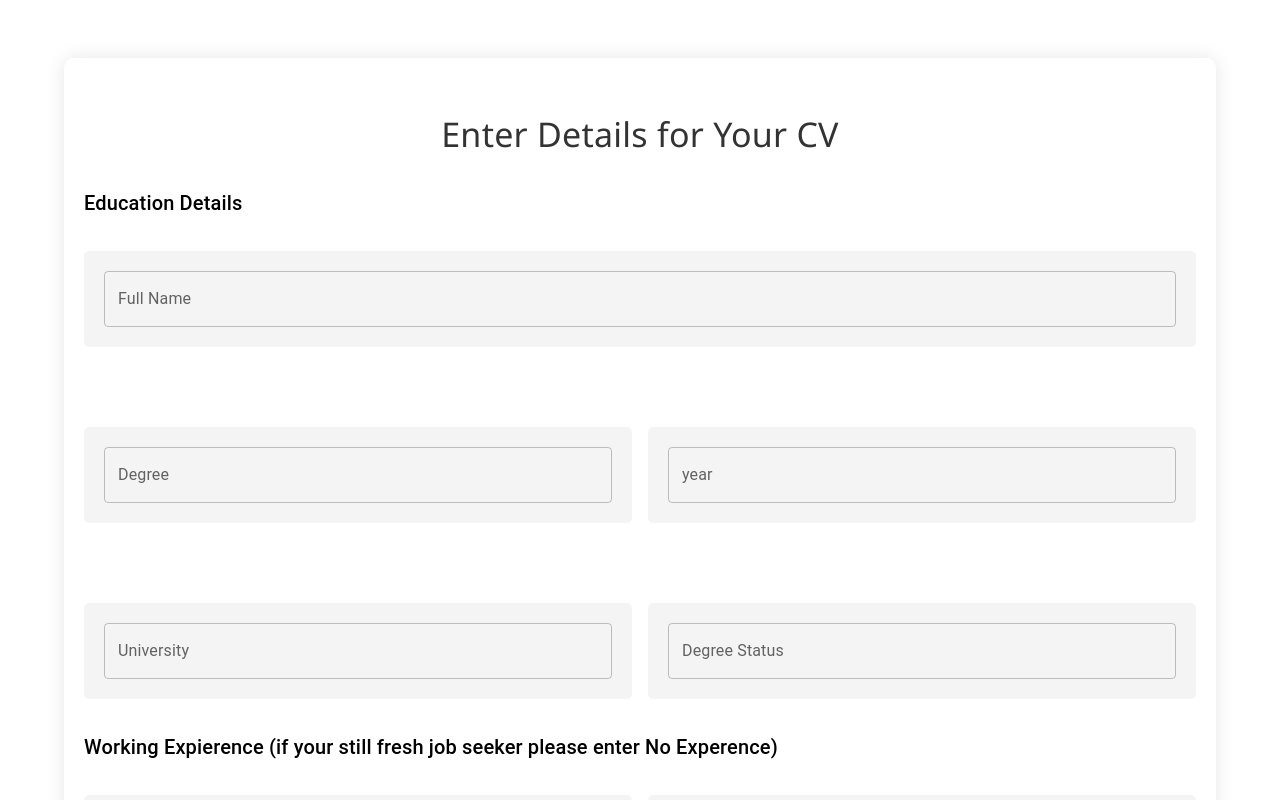
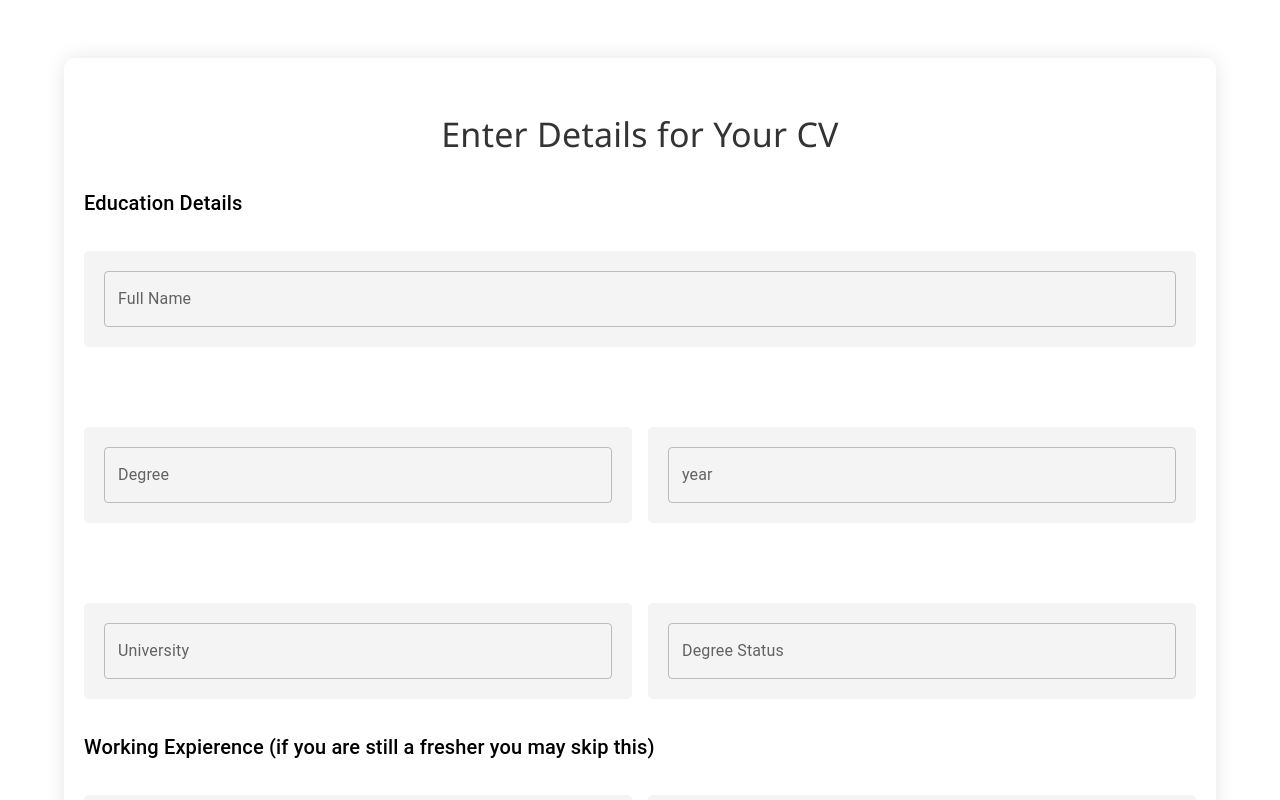
Before and after one commit to ravinduiddamalgoda/jobCloneApp, a React (Vite) app in the folder clientJob/: page /app/cv in a window 1280 px wide. Shown: the top 800 px of the page. Built offline with nearby package versions, Linux system fonts and the light colour scheme; what @react-pdf/renderer would draw is missing.

Commit message:
CV page modify

```diff
--- a/clientJob/src/screens/CvGeneration.jsx
+++ b/clientJob/src/screens/CvGeneration.jsx
@@ -309,7 +309,7 @@ const useStyle = makeStyles((theme) => ({
                               </Grid>
                           </Grid>
 
-                          <Typography variant="h6">Working Expierence (if your still fresh job seeker please enter No Experence)</Typography>
+                          <Typography variant="h6">Working Expierence (if you are still a fresher you may skip this)</Typography>
 
                             <Grid container spacing={2}>
                                 <Grid item xs={12} sm={6}>
```
